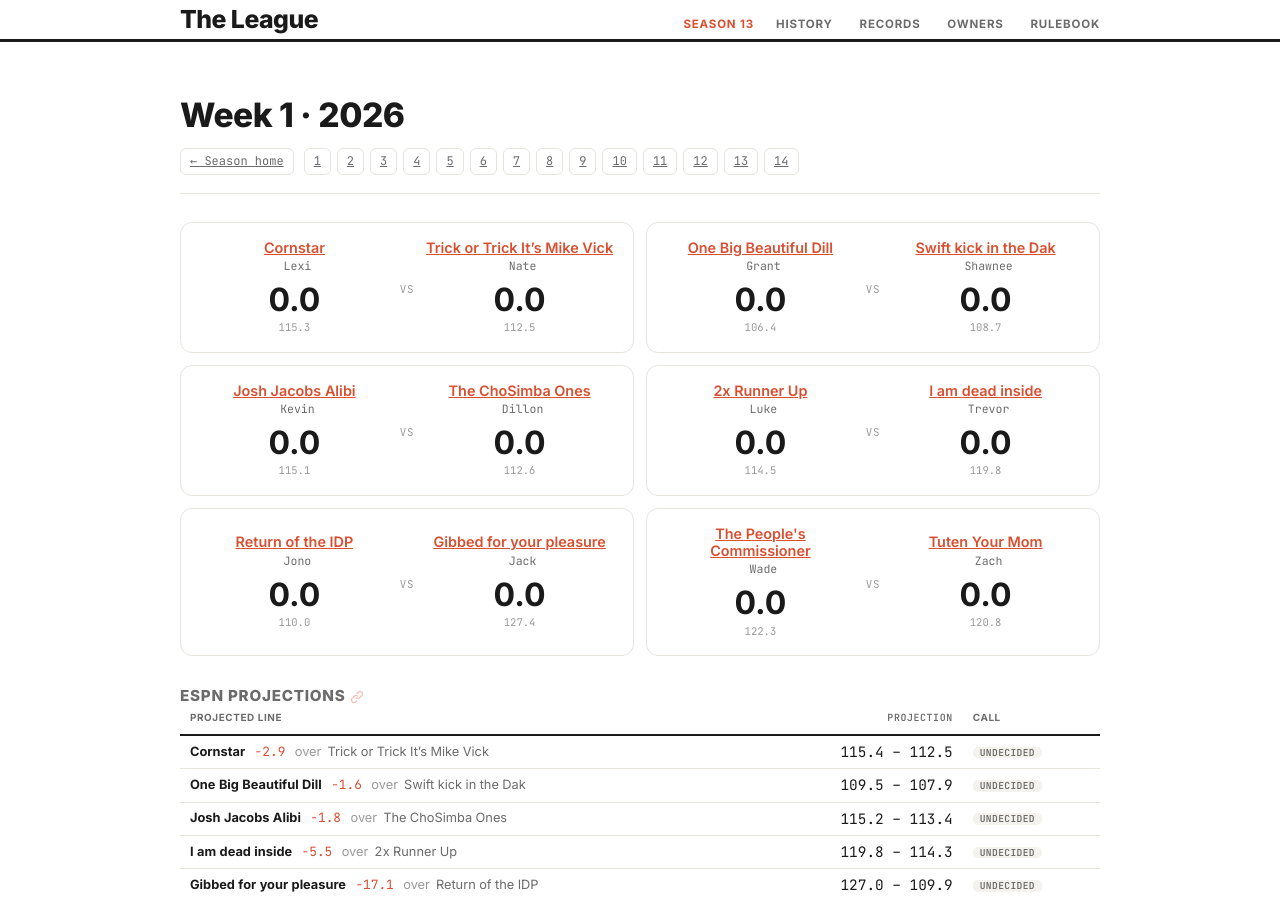
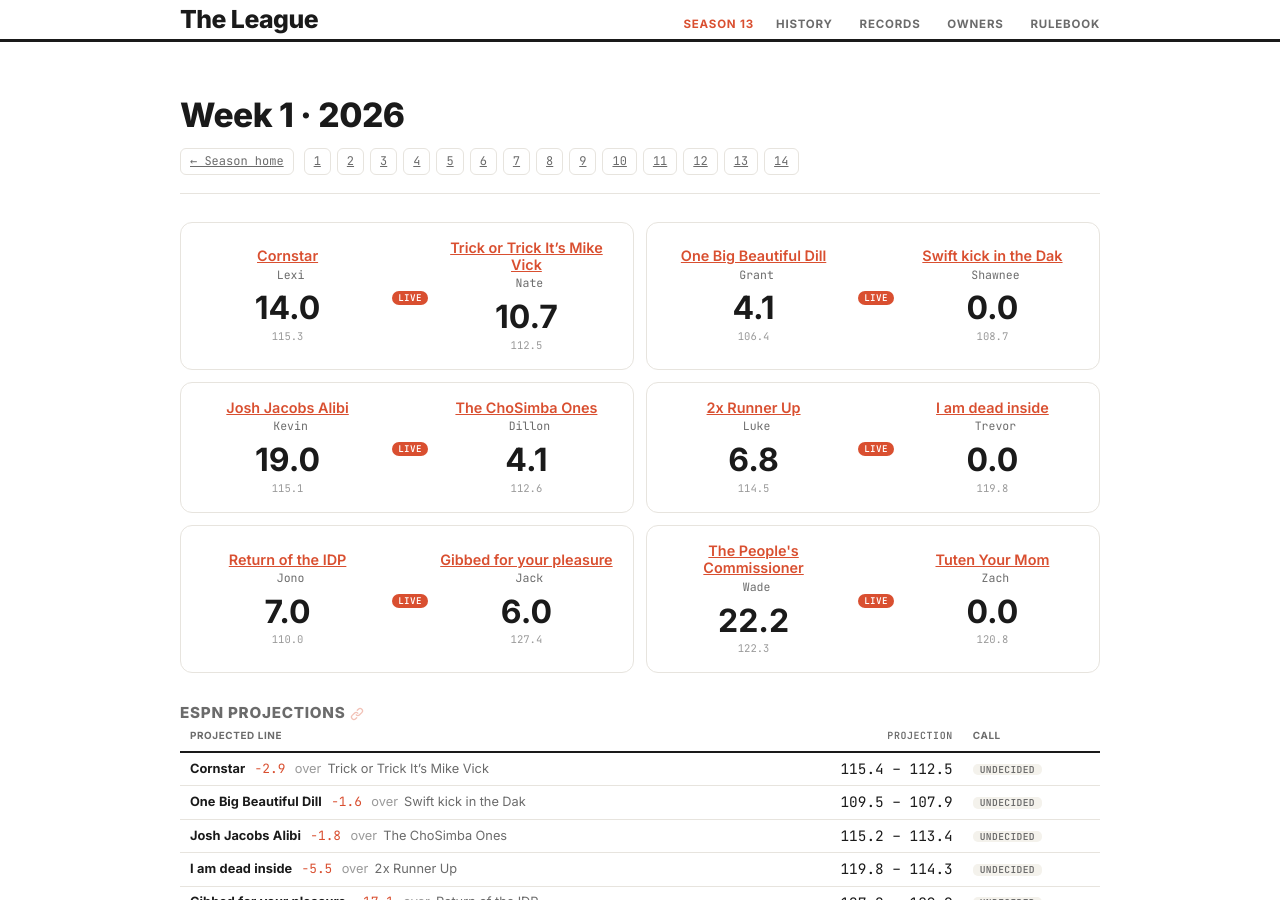
Before and after one commit to dillondrenzek/no-love-in-the-league, a Jekyll site: the page built from docs/seasons/2026/week-1.md, in a window 1280 px wide and 900 px high. Built offline with Jekyll 4.4.1, drawn with Linux system fonts in a browser that asks for light colours.

Commit message:
add live scoring to site (#53)
* add live scoring to site

* run update every 4 hours

```diff
--- a/docs/_data/weeks.yml
+++ b/docs/_data/weeks.yml
@@ -1,6 +1,6 @@
 2026-1:
   week: 1
-  state: future
+  state: in_progress
   scoreboard:
   - home_id: alexandra
     home_team: Cornstar
@@ -8,10 +8,15 @@
     away_id: whowonthelastsuperbowl
     away_team: Trick or Trick It’s Mike Vick
     away_owner: Nate
-    scored: false
+    scored: true
     final: false
-    live: false
+    live: true
     playoff: false
+    home_score: 14.0
+    away_score: 10.7
+    winner_id: null
+    tie: false
+    margin: 3.3
     home_proj: 115.3
     away_proj: 112.5
   - home_id: gganoom
@@ -20,10 +25,15 @@
     away_id: shawne2520997
     away_team: Swift kick in the Dak
     away_owner: Shawnee
-    scored: false
+    scored: true
     final: false
-    live: false
+    live: true
     playoff: false
+    home_score: 4.1
+    away_score: 0.0
+    winner_id: null
+    tie: false
+    margin: 4.1
     home_proj: 106.4
     away_proj: 108.7
   - home_id: kevbots22
@@ -32,10 +42,15 @@
     away_id: theoceanpulse
     away_team: The ChoSimba Ones
     away_owner: Dillon
-    scored: false
+    scored: true
     final: false
-    live: false
+    live: true
     playoff: false
+    home_score: 19.0
+    away_score: 4.1
+    winner_id: null
+    tie: false
+    margin: 14.9
     home_proj: 115.1
     away_proj: 112.6
   - home_id: lukstein
@@ -44,10 +59,15 @@
     away_id: purpsworth
     away_team: I am dead inside
     away_owner: Trevor
-    scored: false
+    scored: true
     final: false
-    live: false
+    live: true
     playoff: false
+    home_score: 6.8
+    away_score: 0.0
+    winner_id: null
+    tie: false
+    margin: 6.8
     home_proj: 114.5
     away_proj: 119.8
   - home_id: schirmerj
@@ -56,10 +76,15 @@
     away_id: jackperkins74
     away_team: Gibbed for your pleasure
     away_owner: Jack
-    scored: false
+    scored: true
     final: false
-    live: false
+    live: true
     playoff: false
+    home_score: 7.0
+    away_score: 6.0
+    winner_id: null
+    tie: false
+    margin: 1.0
     home_proj: 110.0
     away_proj: 127.4
   - home_id: sturmanator15
@@ -68,10 +93,15 @@
     away_id: zachzoske
     away_team: Tuten Your Mom
     away_owner: Zach
-    scored: false
+    scored: true
     final: false
-    live: false
+    live: true
     playoff: false
+    home_score: 22.2
+    away_score: 0.0
+    winner_id: null
+    tie: false
+    margin: 22.2
     home_proj: 122.3
     away_proj: 120.8
   highlights: []
--- a/requirements-dev.txt
+++ b/requirements-dev.txt
@@ -10,4 +10,4 @@
 # Co-developing both repos? Skip the network entirely and install it editable
 # from your local clone instead of the line below:
 #   pip install -e ~/Codebase/espn-fantasy-cli
-the-league-espn-api @ git+https://github.com/dillondrenzek/espn-fantasy-cli.git@v0.4.0
+the-league-espn-api @ git+https://github.com/dillondrenzek/espn-fantasy-cli.git@v0.4.1
```
Also changed, not shown: data/seasons/2026.yml (+7 -7 lines), .github/workflows/daily-update.yml, README.md.
